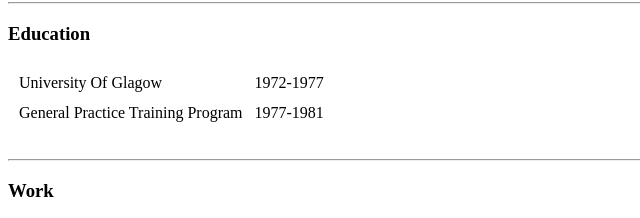
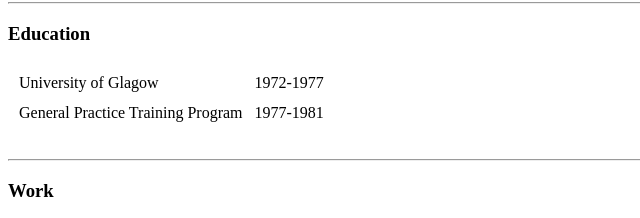
Before and after one commit to eupraxopher/cv, a plain HTML site: page index.html in a window 1280 px wide. Shown: the part 386-604 px from the top of the page, 0-640 px from the left. Drawn offline with Linux system fonts and the light colour scheme.

Commit message:
Add files via upload

```diff
--- a/index.html
+++ b/index.html
@@ -16,7 +16,7 @@
   <table cellspacing="10">
     <tbody>
       <tr>
-        <td>University Of Glagow</td>
+        <td>University of Glagow</td>
         <td>1972-1977</td>
       </tr>
       <tr>
```
